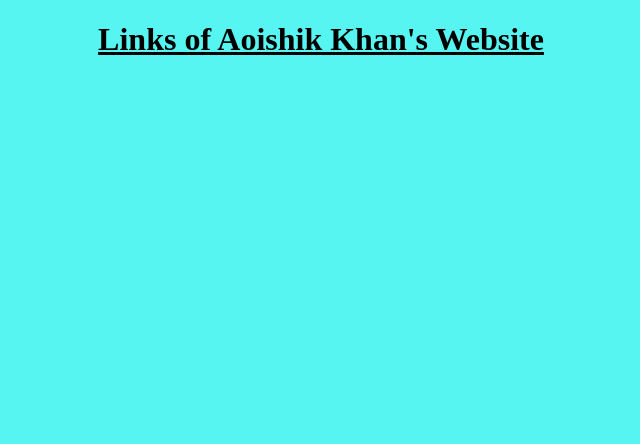
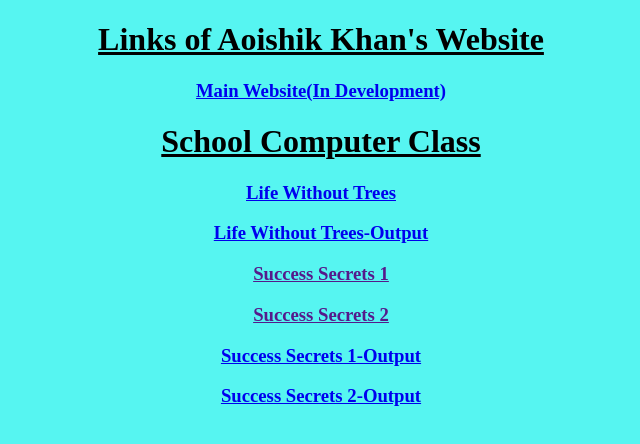
Before and after one commit to aoi2010/Aoishikkhan.tk-links, a plain HTML site: page Index.html in a window 1280 px wide. Shown: the whole page, without its empty margins (319-959 px from the left). Drawn offline with Linux system fonts and the light colour scheme.

Commit message:
Add files via upload

```diff
--- a/Index.html
+++ b/Index.html
@@ -4,9 +4,17 @@
     <meta charset="UTF-8">
     <meta http-equiv="X-UA-Compatible" content="IE=edge">
     <meta name="viewport" content="width=device-width, initial-scale=1.0">
-    <title>AoishikkhanWebsites</title>
+    <title>Aoishikkhan.tk Websites</title>
 </head>
 <body bgcolor="#56F5F1"><center>
    <h1><b><u>Links of Aoishik Khan's Website</u></b></h1>
-</center></body>
+   <h3><a href="https://aoishikkhan.tk">Main Website(In Development)</a></h3>
+   <h1><b><u>School Computer Class</u></b></h1>
+   <h3><a href="https://re.aoishikkhan.tk/lwt">Life Without Trees</a></h3>
+   <h3><a href="https://re.aoishikkhan.tk/life-without-trees-output">Life Without Trees-Output</a></h3>
+   <h3><a href="">Success Secrets 1</a></h3>
+   <h3><a href="">Success Secrets 2</a></h3>
+   <h3><a href="https://re.aoishikkhan.tk/ss-output1">Success Secrets 1-Output</a></h3>
+   <h3><a href="https://re.aoishikkhan.tk/ss-output2">Success Secrets 2-Output</a></h3>
+</body></center>
 </html>
```
